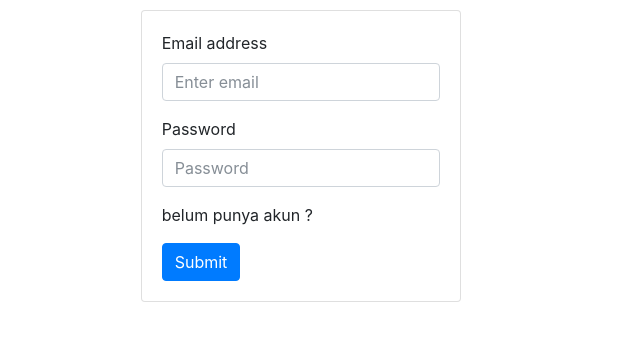
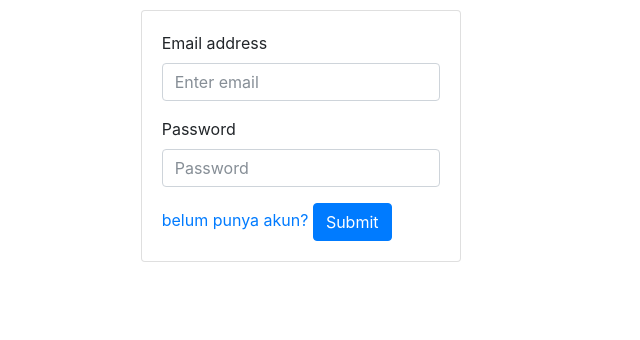
Before and after one commit to sagaradista/sagaradista.github.io, a plain HTML site: page index.html in a window 1280 px wide. Shown: the part 142-482 px from the top of the page, without its empty margins (296-936 px from the left). Drawn offline with nearby package versions, Linux system fonts and the light colour scheme.

Commit message:
Update index.html

```diff
--- a/index.html
+++ b/index.html
@@ -31,7 +31,7 @@
     <label for="exampleInputPassword1">Password</label>
     <input type="password" class="form-control" id="exampleInputPassword1" placeholder="Password">
   </div>
-         <p href="daftar.html"> belum punya akun ? </p>
+        <a href="https://sagaradista.github.io/daftar.html">belum punya akun?</a>
   <button type="submit" class="btn btn-primary">Submit</button>
         </div>
       </div>
```
